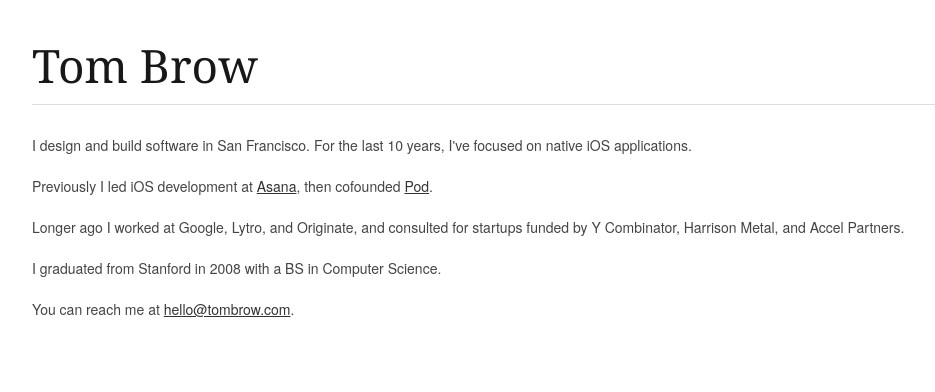
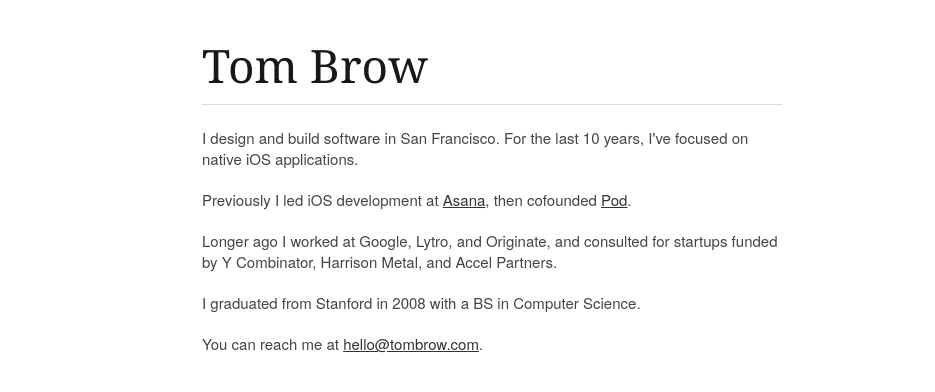
Before and after one commit to brow/rebeccabutler.org, a Jekyll site: the page built from index.html, in a window 1280 px wide. Shown: the top 392 px of the page, without its empty margins (138-1073 px from the left). Built offline with Jekyll 4.4.1, drawn with Linux system fonts in a browser that asks for light colours.

Commit message:
style tweaks

```diff
--- a/index.html
+++ b/index.html
@@ -4,11 +4,11 @@
 ---
 
 <div class="container">
-  <div class="sixteen columns">
+  <div class="ten columns push by-three ">
     <h1>Tom Brow</h1>
     <hr />
   </div>
-  <div class="sixteen columns">
+  <div class="ten columns push by-three">
     <p>I design and build software in San Francisco. For the last 10 years, I've focused on native iOS applications.</p>
 
     <p>Previously I led iOS development at <a href="https://asana.com">Asana</a>, then cofounded <a href="https://pod.io">Pod</a>.</p>
--- a/stylesheets/main.css
+++ b/stylesheets/main.css
@@ -1,3 +1,11 @@
+body {
+  font-size: 15px;
+}
+
+hr {
+  margin-bottom: 22px;
+}
+
 .post ul {
   list-style: square inside;
 }
```
